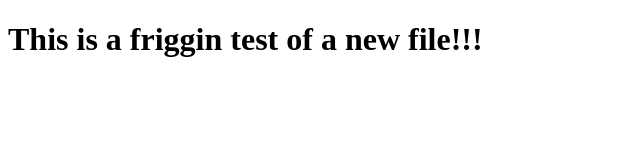
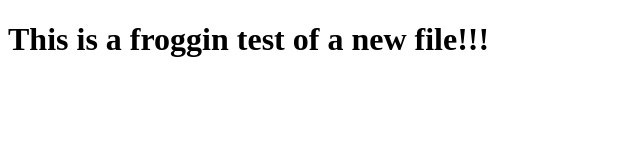
Before and after one commit to bradleypagano/TestMeOut, a plain HTML site: page index.html in a window 1280 px wide. Shown: the whole page, without its empty margins (0-640 px from the left). Drawn offline with Linux system fonts and the light colour scheme.

Commit message:
index.html

```diff
--- a/index.html
+++ b/index.html
@@ -1,3 +1,4 @@
+
 <!DOCTYPE html>
 <!--[if lt IE 7]>      <html class="no-js lt-ie9 lt-ie8 lt-ie7"> <![endif]-->
 <!--[if IE 7]>         <html class="no-js lt-ie9 lt-ie8"> <![endif]-->
@@ -12,7 +13,7 @@
         <link rel="stylesheet" href="">
     </head>
     <body>
-        <h1>This is a friggin test of a new file!!!</h1>
+        <h1>This is a froggin test of a new file!!!</h1>
         <!--[if lt IE 7]>
             <p class="browsehappy">You are using an <strong>outdated</strong> browser. Please <a href="#">upgrade your browser</a> to improve your experience.</p>
         <![endif]-->
```
